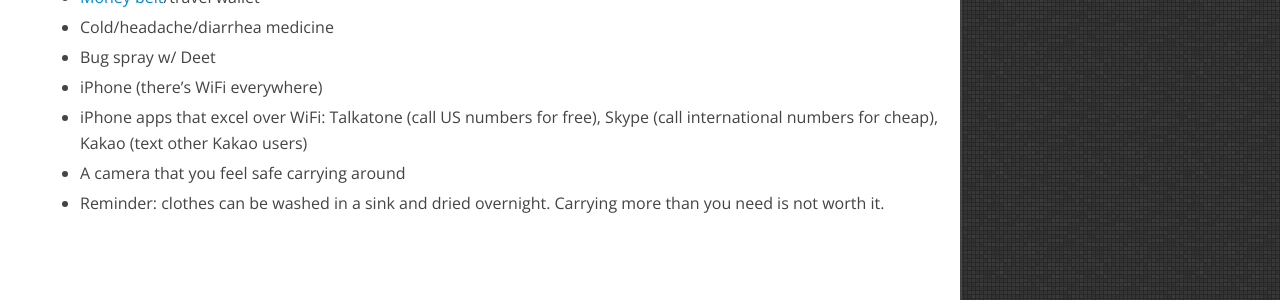
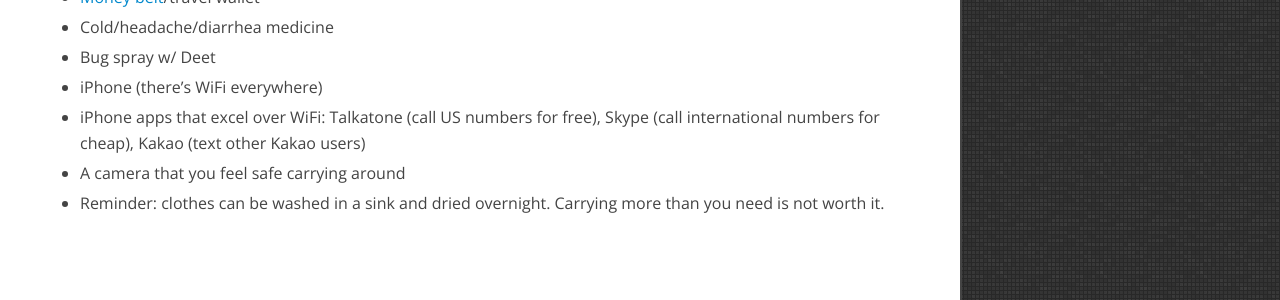
Before and after one commit to danielna/danielna.github.com, a Jekyll site: the page built from _posts/2012-07-02-thoughts-on-travel.md, in a window 1280 px wide. Shown: the part 4685-4985 px from the top of the page. Built offline with Jekyll 4.4.1, drawn with Linux system fonts in a browser that asks for light colours; nearby versions of some CDN libraries; library files that are not in the unit come from our copies; Markdown is read by kramdown in place of the engine named in the settings.

Commit message:
update ul styles

```diff
--- a/assets/css/screen.css
+++ b/assets/css/screen.css
@@ -375,13 +375,16 @@
   font-family: "Open Sans", "Open Sans", "Helvetica Neue", Helvetica, Arial, sans-serif;
   font-size: 18px;
   line-height: 26px;
+  -webkit-box-sizing: border-box;
+  -moz-box-sizing: border-box;
+  box-sizing: border-box;
 }
-/* line 341, ../sass/screen.scss */
+/* line 342, ../sass/screen.scss */
 ul li {
   margin-bottom: 4px;
 }
 
-/* line 349, ../sass/screen.scss */
+/* line 350, ../sass/screen.scss */
 .disqus-comments {
   position: relative;
   display: block;
@@ -390,22 +393,22 @@
   margin-top: 40px;
 }
 
-/* line 357, ../sass/screen.scss */
+/* line 358, ../sass/screen.scss */
 .hide-desktop {
   display: none;
 }
 
-/* line 362, ../sass/screen.scss */
+/* line 363, ../sass/screen.scss */
 .page-log ul {
   margin-top: 5px;
 }
-/* line 365, ../sass/screen.scss */
+/* line 366, ../sass/screen.scss */
 .page-log li {
   font-size: 14px;
   line-height: 21px;
 }
 
-/* line 371, ../sass/screen.scss */
+/* line 372, ../sass/screen.scss */
 .date {
   display: block;
   position: relative;
@@ -413,7 +416,7 @@
   font-family: Arial;
 }
 
-/* line 378, ../sass/screen.scss */
+/* line 379, ../sass/screen.scss */
 #help-content {
   display: none;
   position: relative;
@@ -434,13 +437,13 @@
 
 /* 500px width for 7" */
 @media (max-width: 680px) {
-  /* line 395, ../sass/screen.scss */
+  /* line 396, ../sass/screen.scss */
   .wrapper {
     width: 500px;
     padding: 0 20px;
   }
 
-  /* line 400, ../sass/screen.scss */
+  /* line 401, ../sass/screen.scss */
   .container section#home .post-list .post-list-item .post-date {
     position: relative;
     float: left;
@@ -451,7 +454,7 @@
     width: auto;
     vertical-align: bottom;
   }
-  /* line 410, ../sass/screen.scss */
+  /* line 411, ../sass/screen.scss */
   .container section#home .post-list .post-list-item span.tag {
     position: relative;
     float: left;
@@ -461,33 +464,33 @@
     margin-left: 10px;
     vertical-align: bottom;
   }
-  /* line 419, ../sass/screen.scss */
+  /* line 420, ../sass/screen.scss */
   .container section#home .post-list .post-list-item .meta {
     margin-top: 0px;
     border-left: 0px;
     padding-left: 0px;
     width: 100%;
   }
-  /* line 424, ../sass/screen.scss */
+  /* line 425, ../sass/screen.scss */
   .container section#home .post-list .post-list-item .meta span.tag {
     display: none;
   }
-  /* line 427, ../sass/screen.scss */
+  /* line 428, ../sass/screen.scss */
   .container section#home .post-list .post-list-item .meta .post-subtitle {
     line-height: 16px;
   }
 
-  /* line 432, ../sass/screen.scss */
+  /* line 433, ../sass/screen.scss */
   .hide-desktop {
     display: inline-block;
   }
 
-  /* line 436, ../sass/screen.scss */
+  /* line 437, ../sass/screen.scss */
   img {
     width: 500px;
   }
 
-  /* line 440, ../sass/screen.scss */
+  /* line 441, ../sass/screen.scss */
   a#about-cheekswab-link {
     display: block;
     float: left;
@@ -495,11 +498,11 @@
     width: 100%;
     text-align: center;
   }
-  /* line 446, ../sass/screen.scss */
+  /* line 447, ../sass/screen.scss */
   a#about-cheekswab-link:hover {
     background-color: transparent;
   }
-  /* line 449, ../sass/screen.scss */
+  /* line 450, ../sass/screen.scss */
   a#about-cheekswab-link img#about-cheekswab {
     display: inline-block;
     position: relative;
@@ -508,119 +511,119 @@
     width: auto;
   }
 
-  /* line 458, ../sass/screen.scss */
+  /* line 459, ../sass/screen.scss */
   p, li {
     font-size: 16px;
     line-height: 24px;
   }
 
-  /* line 463, ../sass/screen.scss */
+  /* line 464, ../sass/screen.scss */
   ol {
     width: 470px;
   }
 
-  /* line 467, ../sass/screen.scss */
+  /* line 468, ../sass/screen.scss */
   ul {
     margin-left: 0px;
     padding-left: 20px;
   }
-  /* line 470, ../sass/screen.scss */
+  /* line 471, ../sass/screen.scss */
   ul li {
     font-size: 16px;
     line-height: 24px;
   }
 
-  /* line 476, ../sass/screen.scss */
+  /* line 477, ../sass/screen.scss */
   blockquote {
     margin-left: 5px;
   }
-  /* line 478, ../sass/screen.scss */
+  /* line 479, ../sass/screen.scss */
   blockquote p {
     font-size: 18px;
     line-height: 24px;
     margin-bottom: 18px;
   }
 
-  /* line 484, ../sass/screen.scss */
+  /* line 485, ../sass/screen.scss */
   .quote-source {
     font-size: 12px;
   }
 }
 @media (max-width: 520px) {
-  /* line 491, ../sass/screen.scss */
+  /* line 492, ../sass/screen.scss */
   .wrapper {
     width: 300px;
     padding: 0 15px;
   }
 
-  /* line 495, ../sass/screen.scss */
+  /* line 496, ../sass/screen.scss */
   .container section#home .post-list .post-list-item .meta .post-title {
     line-height: 22px;
   }
 
-  /* line 499, ../sass/screen.scss */
+  /* line 500, ../sass/screen.scss */
   h1 {
     font-size: 24px;
   }
 
-  /* line 503, ../sass/screen.scss */
+  /* line 504, ../sass/screen.scss */
   p, li {
     font-size: 14px;
     line-height: 22px;
   }
 
-  /* line 509, ../sass/screen.scss */
+  /* line 510, ../sass/screen.scss */
   a#about-cheekswab-link img#about-cheekswab {
     width: 200px;
     margin: 0px 0px 20px 35px;
   }
 
-  /* line 515, ../sass/screen.scss */
+  /* line 516, ../sass/screen.scss */
   ol {
     width: 270px;
     padding: 10px 10px 5px 10px;
   }
 
-  /* line 520, ../sass/screen.scss */
+  /* line 521, ../sass/screen.scss */
   ul {
     padding-left: 10px;
   }
 
-  /* line 524, ../sass/screen.scss */
+  /* line 525, ../sass/screen.scss */
   blockquote {
     margin-left: 0px;
   }
-  /* line 526, ../sass/screen.scss */
+  /* line 527, ../sass/screen.scss */
   blockquote p {
     font-size: 14px;
     line-height: 21px;
     margin-bottom: 14px;
   }
 
-  /* line 532, ../sass/screen.scss */
+  /* line 533, ../sass/screen.scss */
   .quote-source {
     font-size: 10px;
   }
 
-  /* line 536, ../sass/screen.scss */
+  /* line 537, ../sass/screen.scss */
   img {
     width: 300px;
   }
 
-  /* line 540, ../sass/screen.scss */
+  /* line 541, ../sass/screen.scss */
   a.post-title {
     margin: 3px 0;
     font-size: 16px !important;
     line-height: 18px !important;
   }
 
-  /* line 545, ../sass/screen.scss */
+  /* line 546, ../sass/screen.scss */
   p.post-subtitle {
     font-size: 14px !important;
     line-height: 18px !important;
   }
 
-  /* line 550, ../sass/screen.scss */
+  /* line 551, ../sass/screen.scss */
   .separator {
     margin-bottom: 1em;
   }
--- a/assets/sass/screen.scss
+++ b/assets/sass/screen.scss
@@ -338,6 +338,7 @@
     font-family: "Open Sans", $body-font;
     font-size: 18px;
     line-height: 26px;
+    @include box-sizing(border-box);
     li {
         margin-bottom: 4px;
     }
```
